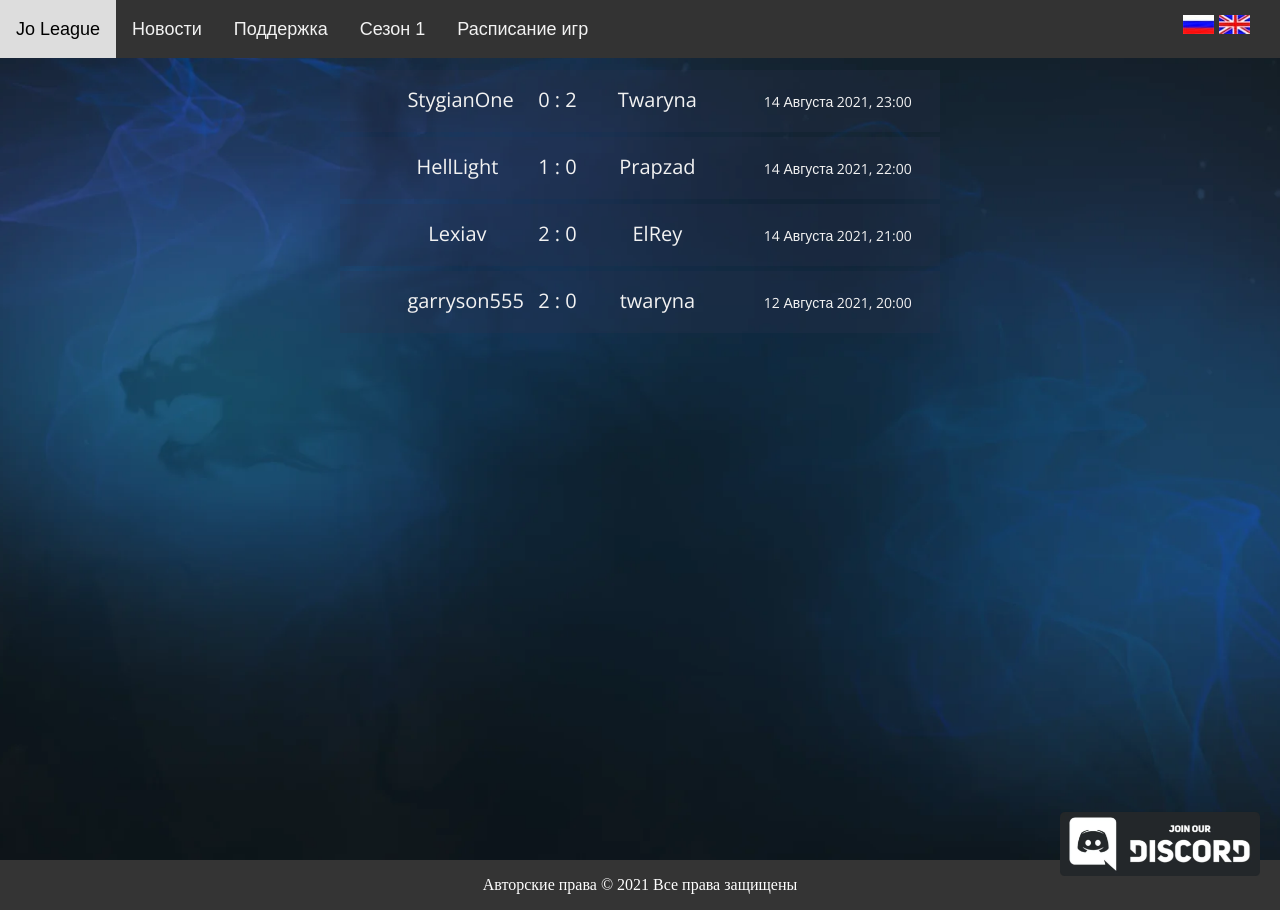
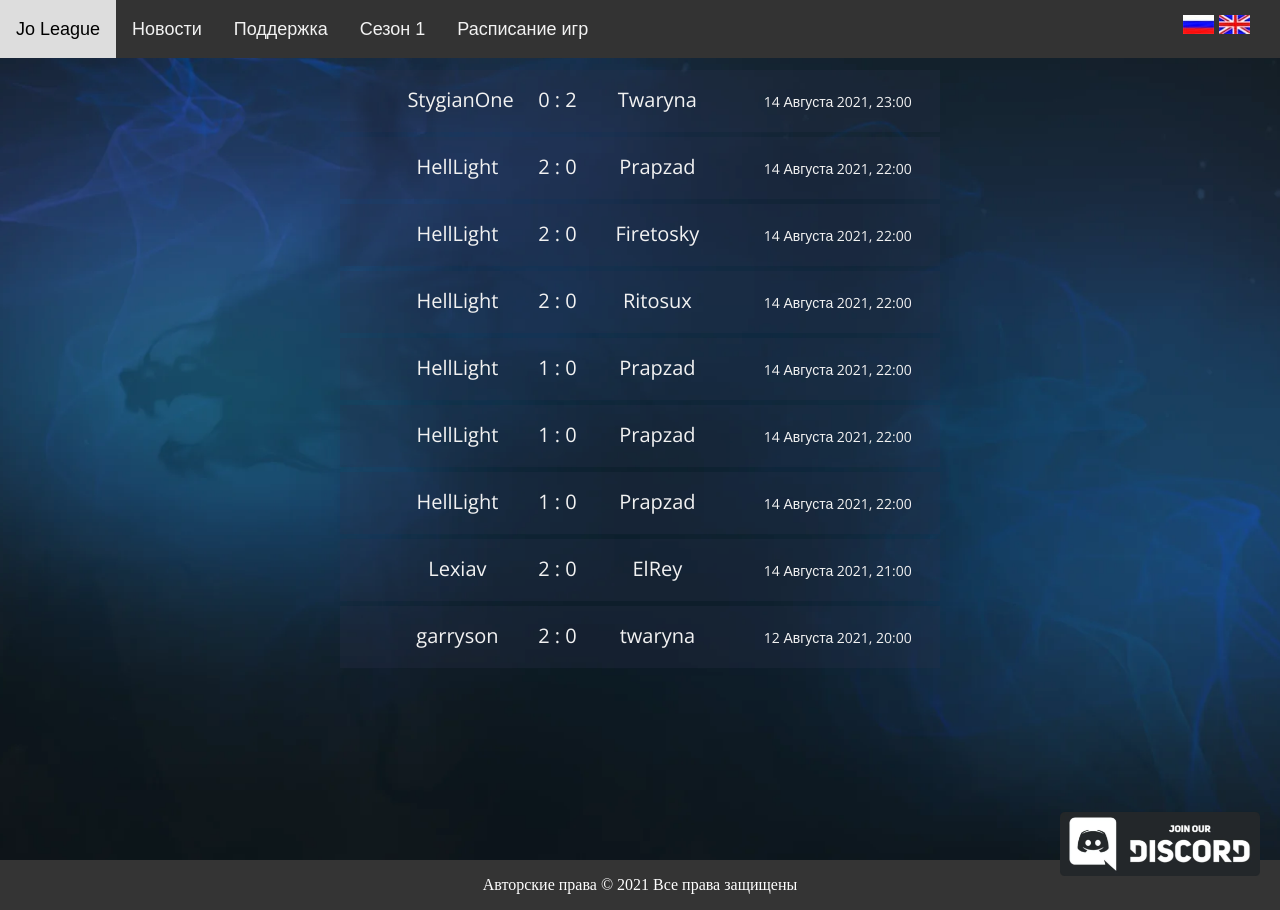
Before and after one commit to JoGlobalLeague/site, a Jekyll site: the page built from schedule.html, in a window 1280 px wide. Built offline with Jekyll 4.4.1, drawn with Linux system fonts in a browser that asks for light colours.

Commit message:
Update matches.yml

```diff
--- a/_data/matches.yml
+++ b/_data/matches.yml
@@ -14,6 +14,32 @@
   score: '2 : 0'
 
 - time: 2021-08-12 20:00 +0300
-  team1: 'garryson555'
+  team1: 'garryson'
   team2: 'twaryna'
   score: '2 : 0'
+
+- time: 2021-08-14 22:00 +0300
+  team1: 'HellLight'
+  team2: 'Prapzad'
+  score: '1 : 0'
+
+- time: 2021-08-14 22:00 +0300
+  team1: 'HellLight'
+  team2: 'Prapzad'
+  score: '1 : 0'
+
+- time: 2021-08-14 22:00 +0300
+  team1: 'HellLight'
+  team2: 'Ritosux'
+  score: '2 : 0'
+
+- time: 2021-08-14 22:00 +0300
+  team1: 'HellLight'
+  team2: 'Firetosky'
+  score: '2 : 0'
+
+
+- time: 2021-08-14 22:00 +0300
+  team1: 'HellLight'
+  team2: 'Prapzad'
+  score: '2 : 0'
```
